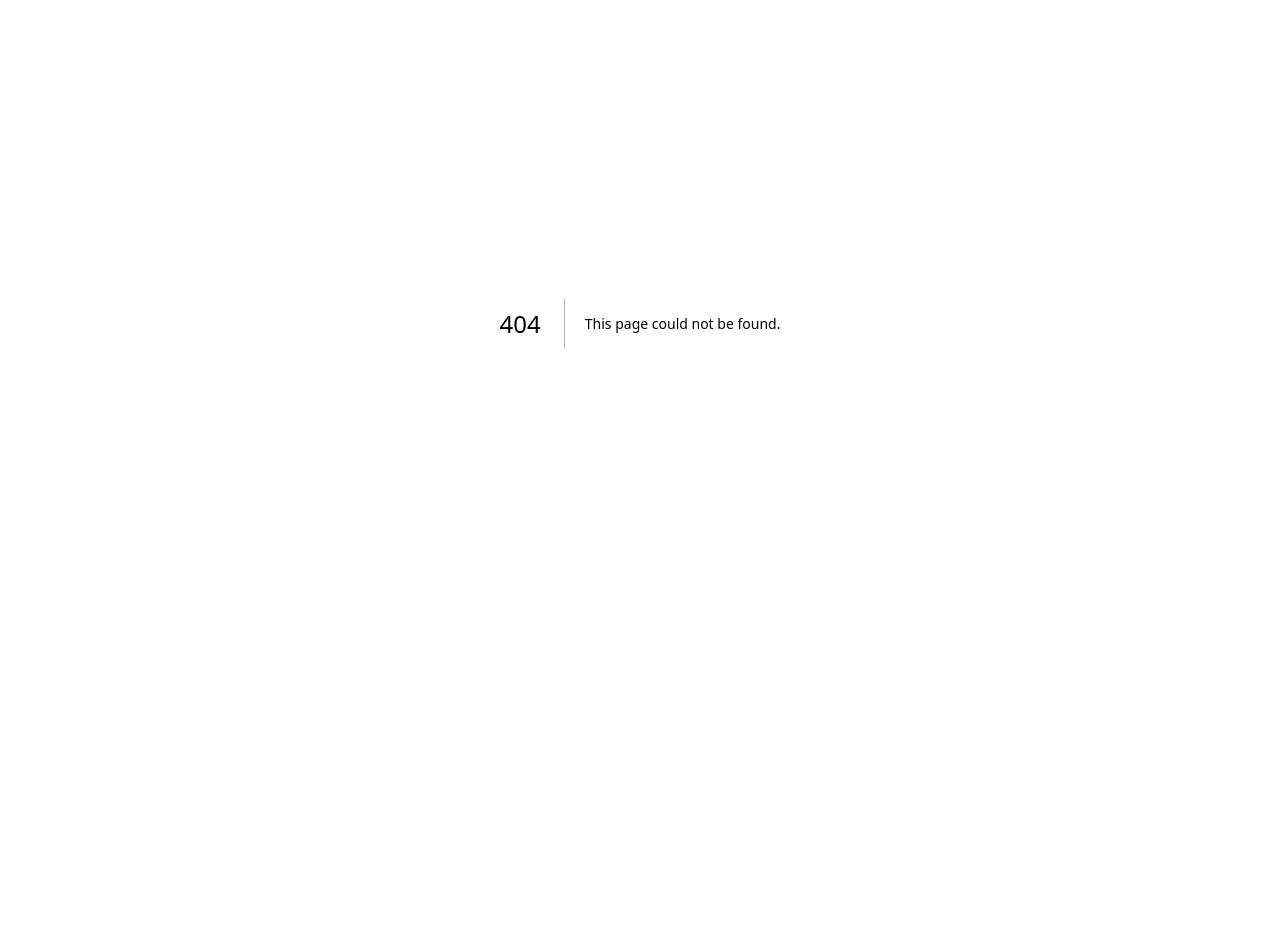
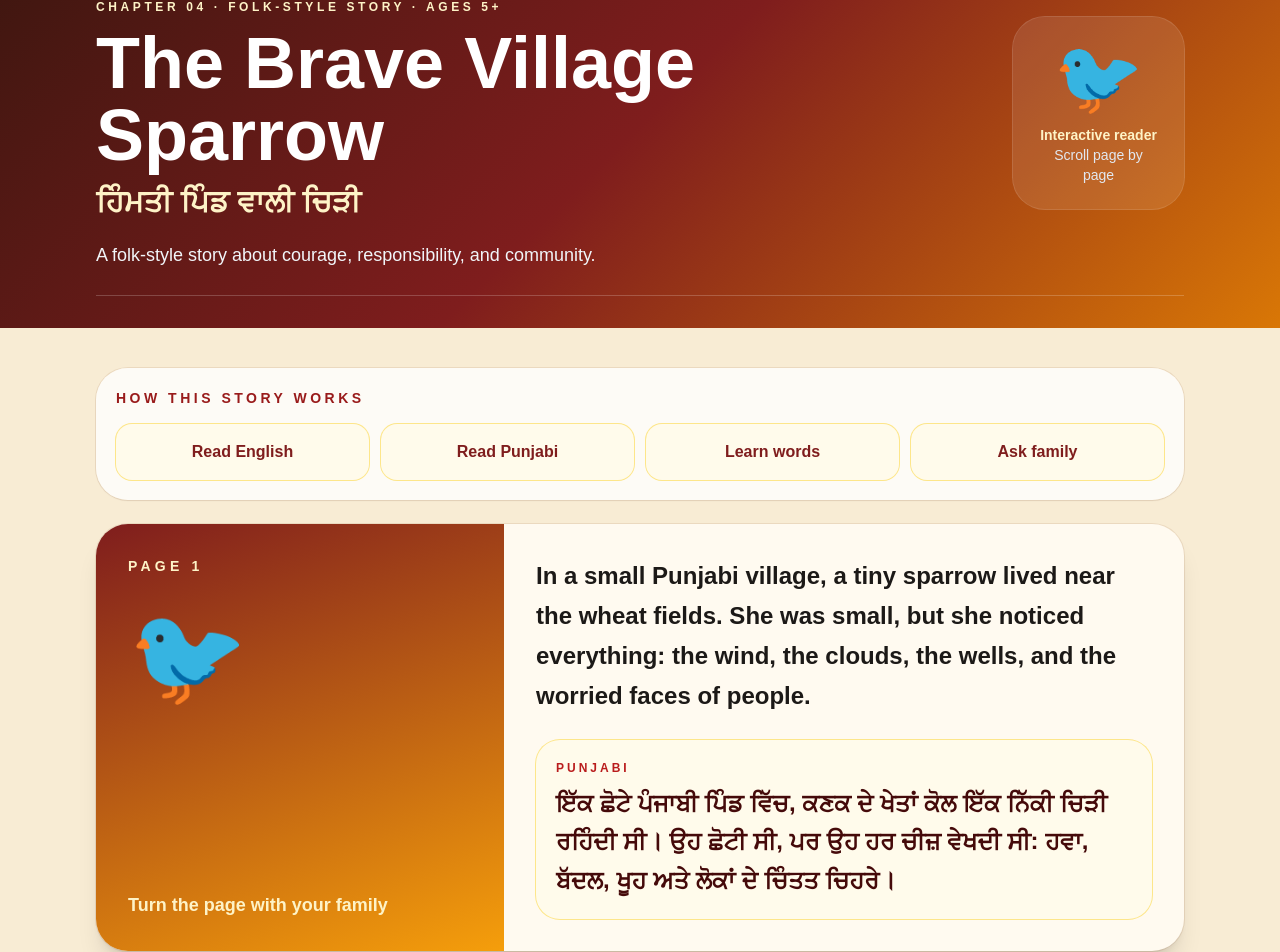
Before and after one commit to Gagan8atwal/sanjha-virsa, a Next.js app: page /storybook/brave-sparrow in a window 1280 px wide. Before the commit this address had no page. Shown: the part 77-1029 px from the top of the page. Before the commit the page ends 800 px from the top, so only its background shows below. Built offline with nearby package versions, Linux system fonts and the light colour scheme.

Commit message:
Add interactive individual story reader pages

```diff
--- /dev/null
+++ b/app/storybook/[id]/page.tsx
@@ -0,0 +1,93 @@
+import { getStory, stories } from '@/lib/stories';
+import { notFound } from 'next/navigation';
+
+export function generateStaticParams() {
+  return stories.map((story) => ({ id: story.id }));
+}
+
+export default function StoryReaderPage({ params }: { params: { id: string } }) {
+  const story = getStory(params.id);
+
+  if (!story) {
+    notFound();
+  }
+
+  return (
+    <main className="min-h-screen bg-[#f8ecd4] text-[#24160f]">
+      <section className="bg-[linear-gradient(135deg,#3b160f,#7f1d1d_50%,#d97706)] text-white">
+        <div className="mx-auto max-w-6xl px-5 py-8 md:px-8">
+          <header className="flex flex-col gap-4 border-b border-white/20 pb-6 md:flex-row md:items-center md:justify-between">
+            <div>
+              <a href="/storybook" className="text-sm font-bold text-amber-200">← Back to Story Library</a>
+              <p className="mt-5 text-xs font-black uppercase tracking-[0.3em] text-amber-100">Chapter {story.number} · {story.category} · {story.age}</p>
+              <h1 className="mt-3 text-5xl font-black leading-tight md:text-7xl">{story.title}</h1>
+              <p className="mt-3 text-3xl font-black text-amber-100">{story.punjabi}</p>
+              <p className="mt-5 max-w-3xl text-lg leading-8 text-slate-100">{story.theme}</p>
+            </div>
+            <div className="rounded-[2rem] bg-white/10 p-6 text-center ring-1 ring-white/20">
+              <p className="text-7xl">{story.emoji}</p>
+              <p className="mt-3 text-sm font-black text-amber-100">Interactive reader</p>
+              <p className="text-sm text-slate-200">Scroll page by page</p>
+            </div>
+          </header>
+        </div>
+      </section>
+
+      <section className="mx-auto max-w-6xl px-5 py-10 md:px-8">
+        <div className="mb-6 rounded-[2rem] bg-white/80 p-5 shadow-sm ring-1 ring-amber-900/10">
+          <p className="text-sm font-black uppercase tracking-[0.25em] text-red-800">How this story works</p>
+          <div className="mt-4 grid gap-3 md:grid-cols-4">
+            {['Read English', 'Read Punjabi', 'Learn words', 'Ask family'].map((step) => (
+              <div key={step} className="rounded-2xl bg-amber-50 p-4 text-center font-black text-red-900 ring-1 ring-amber-200">{step}</div>
+            ))}
+          </div>
+        </div>
+
+        <div className="grid gap-8">
+          {story.pages.map((page, index) => (
+            <article key={page.en} className="overflow-hidden rounded-[2rem] bg-[#fffaf0] shadow-xl ring-1 ring-amber-900/10">
+              <div className="grid lg:grid-cols-[0.75fr_1.25fr]">
+                <div className="flex min-h-[260px] flex-col justify-between bg-[linear-gradient(160deg,#7f1d1d,#f59e0b)] p-8 text-white">
+                  <div>
+                    <p className="text-sm font-black uppercase tracking-[0.3em] text-amber-100">Page {index + 1}</p>
+                    <p className="mt-8 text-8xl">{story.emoji}</p>
+                  </div>
+                  <p className="text-lg font-black text-amber-100">Turn the page with your family</p>
+                </div>
+                <div className="p-6 md:p-8">
+                  <p className="text-2xl font-black leading-10 text-stone-900">{page.en}</p>
+                  <div className="mt-6 rounded-3xl bg-amber-50 p-5 ring-1 ring-amber-200">
+                    <p className="mb-2 text-xs font-black uppercase tracking-[0.25em] text-red-700">Punjabi</p>
+                    <p className="text-2xl font-bold leading-[2.4rem] text-red-950">{page.pa}</p>
+                  </div>
+                </div>
+              </div>
+            </article>
+          ))}
+        </div>
+
+        <section className="mt-8 grid gap-5 lg:grid-cols-3">
+          <div className="rounded-[2rem] bg-white p-6 shadow-sm ring-1 ring-amber-900/10 lg:col-span-2">
+            <p className="text-sm font-black uppercase tracking-[0.25em] text-red-800">Lesson</p>
+            <p className="mt-4 text-xl font-black leading-8 text-stone-900">{story.lesson}</p>
+            <p className="mt-4 rounded-2xl bg-amber-50 p-4 text-xl font-bold leading-9 text-red-950 ring-1 ring-amber-200">{story.lessonPa}</p>
+          </div>
+
+          <div className="rounded-[2rem] bg-white p-6 shadow-sm ring-1 ring-amber-900/10">
+            <p className="text-sm font-black uppercase tracking-[0.25em] text-red-800">Words</p>
+            <div className="mt-4 flex flex-wrap gap-2">
+              {story.words.map((word) => (
+                <span key={word} className="rounded-full bg-amber-50 px-4 py-2 text-sm font-black text-stone-800 ring-1 ring-amber-200">{word}</span>
+              ))}
+            </div>
+          </div>
+        </section>
+
+        <section className="mt-8 rounded-[2rem] bg-[#24160f] p-6 text-white shadow-xl">
+          <p className="text-sm font-black uppercase tracking-[0.25em] text-amber-300">Family Question</p>
+          <p className="mt-4 text-2xl font-black leading-10">{story.familyQuestion}</p>
+        </section>
+      </section>
+    </main>
+  );
+}
```
